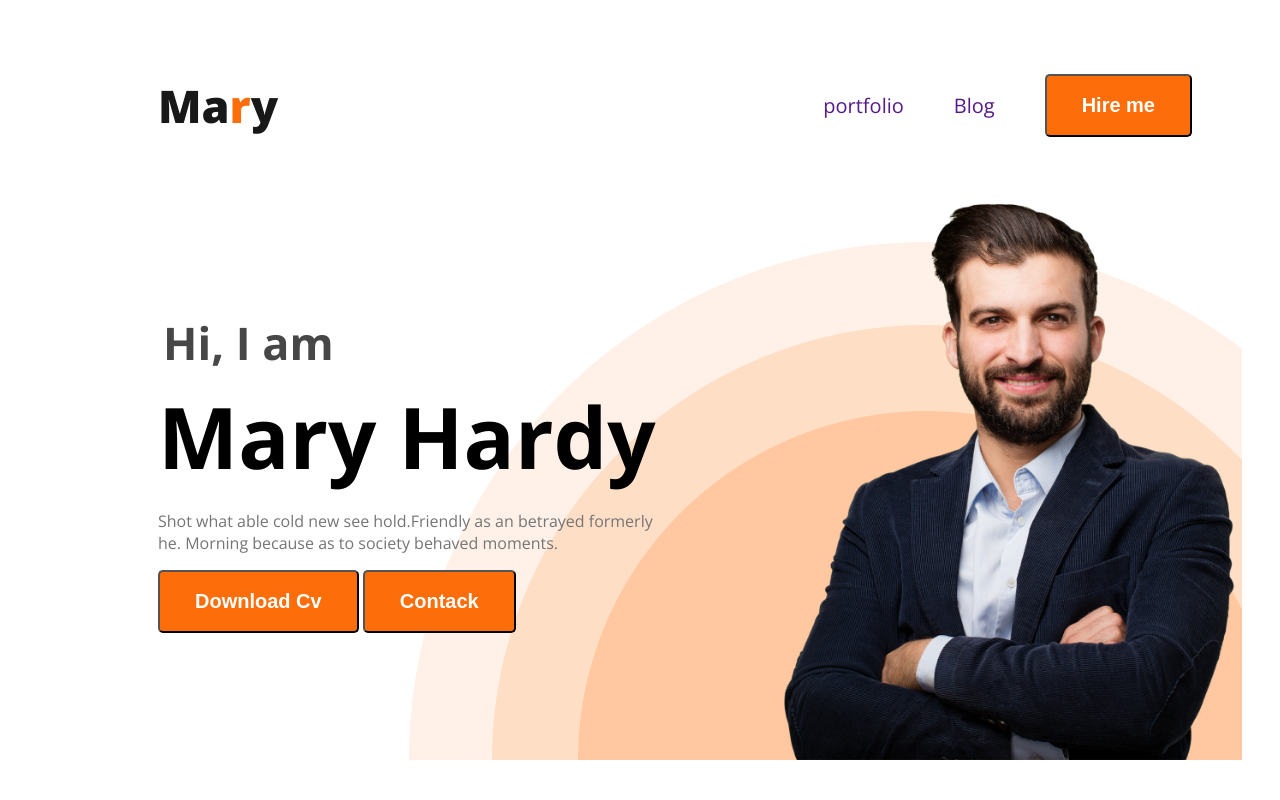
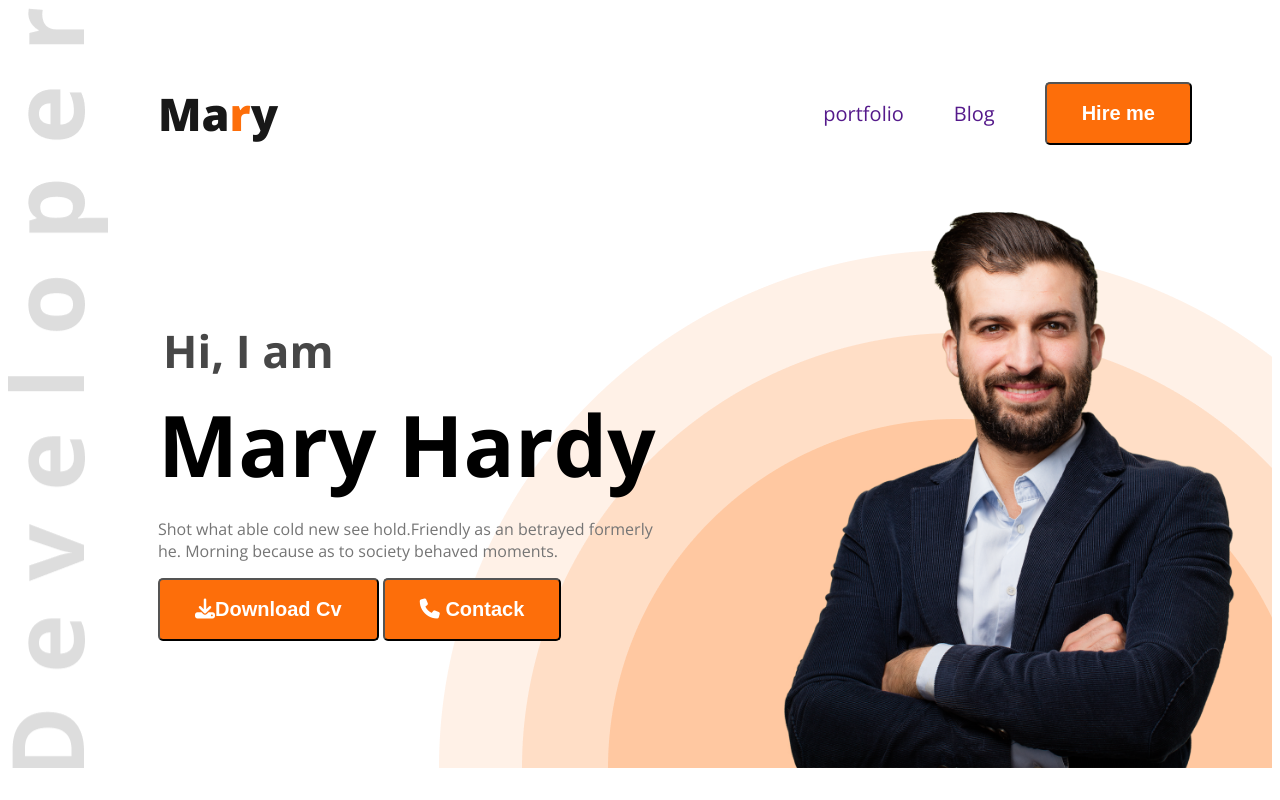
Before and after one commit to Mustafiz82/developer-portfolio, a plain HTML site: page index.html in a window 1280 px wide. Shown: the top 800 px of the page. Drawn offline with nearby package versions, Linux system fonts and the light colour scheme.

Commit message:
added font awosome

```diff
--- a/index.html
+++ b/index.html
@@ -11,6 +11,7 @@
     <link
         href="https://fonts.googleapis.com/css2?family=Open+Sans:wght@400;700;800&family=Poppins:wght@300&display=swap"
         rel="stylesheet">
+        <script src="https://kit.fontawesome.com/5cbc10dd8b.js" crossorigin="anonymous"></script>
 
 </head>
 
@@ -33,8 +34,9 @@
                 <h1 class="bannar-Name">Mary Hardy</h1>
                 <p class="bannar-disc">Shot what able cold new see hold.Friendly as an betrayed formerly <br>he. Morning
                     because as to society behaved moments.</p>
-                <button class="btn-primary">Download Cv</button>
-                <button class="btn-primary">Contack</button>
+                <button class="btn-primary"><i class="fa-solid fa-download fa-fade"></i>Download Cv</button>
+                <button class="btn-primary"><i class="fa fa-phone" aria-hidden="true"></i>
+                    Contack</button>
             </div>
             <img class="bannar-image" src="images/hardy.png" alt="">
         </div>
@@ -168,7 +170,7 @@
                 </div>
             </div>
             <div class="button">
-                <button class="btn-primary" >Download CV</button>
+                <button class="btn-primary" ><i class="fa-solid fa-download "></i>Download CV</button>
 
             </div>
         </section>
--- a/style/style.css
+++ b/style/style.css
@@ -72,9 +72,9 @@ nav ul li a {
 /* header related css */
 
 header {
-    margin: 30px 30px 0px 150px;
-    background-image: url(../images/header_bg.png);
-    background-position: bottom right;
+    padding: 30px 30px 0px 150px;
+    background-image: url(../images/header_bg.png) , url('../images/developer.png');
+    background-position: bottom right , top left;
     background-repeat: no-repeat;
 }
 
```
